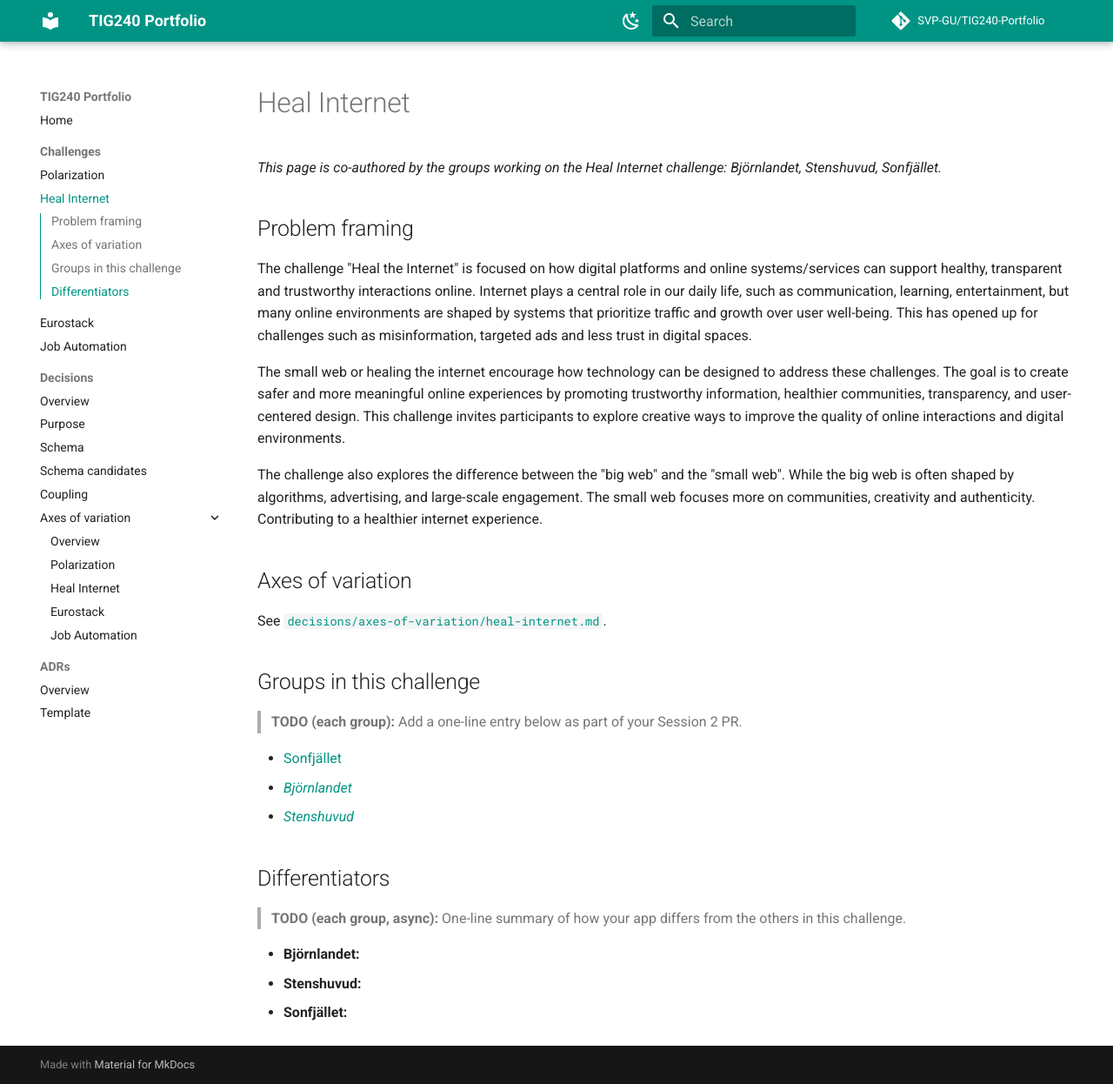
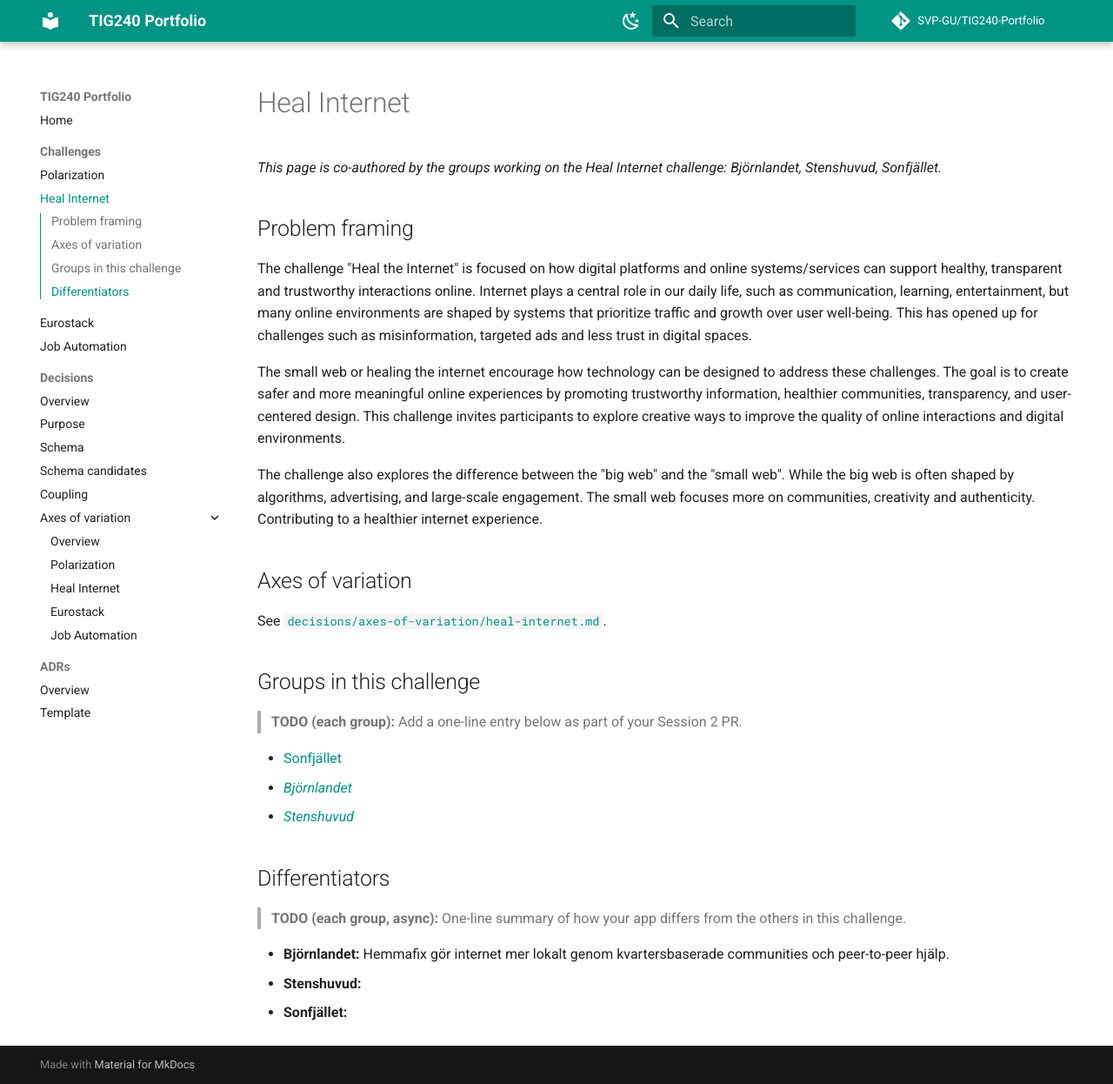
Before and after one commit to SVP-GU/TIG240-Portfolio, an MkDocs documentation site: the page built from docs/challenges/heal-internet/index.md, in a window 1280 px wide and 1246 px high. Shown: the whole window at 87% size. Built offline with MkDocs 1.6.1 and Material for MkDocs 9.7.7, drawn with Linux system fonts in a browser that asks for light colours; comment, search, counter and statistics services are not loaded.

Commit message:
Revise Björnlandet description for clarity
Updated the summary for Björnlandet to highlight its focus on local internet through community-based support.

```diff
--- a/docs/challenges/heal-internet/index.md
+++ b/docs/challenges/heal-internet/index.md
@@ -27,6 +27,6 @@ See [`decisions/axes-of-variation/heal-internet.md`](../../decisions/axes-of-var
 
 > **TODO (each group, async):** One-line summary of how your app differs from the others in this challenge.
 
-- **Björnlandet:**
+- **Björnlandet:** Hemmafix gör internet mer lokalt genom kvartersbaserade communities och peer-to-peer hjälp.
 - **Stenshuvud:**
 - **Sonfjället:**
```
